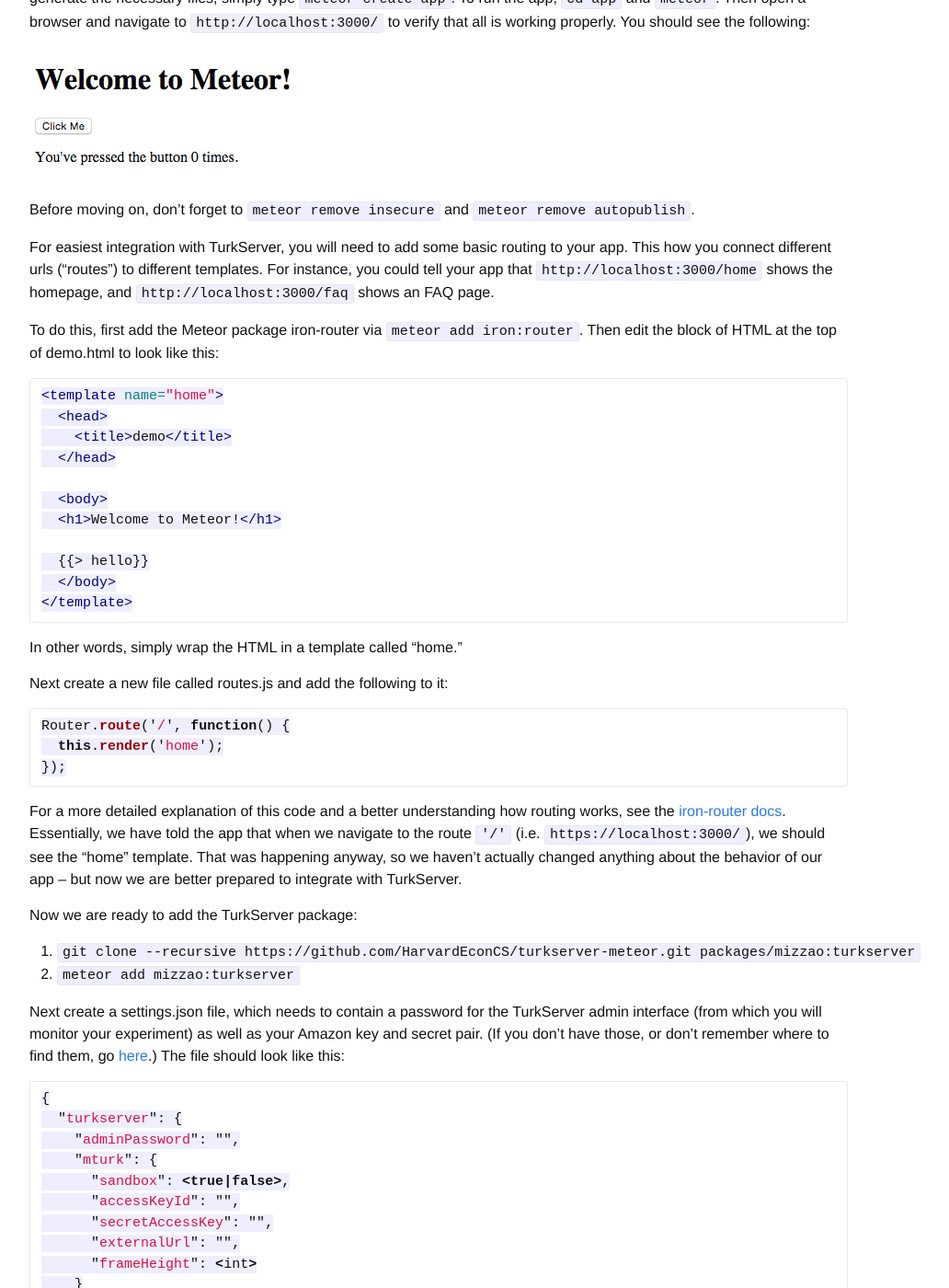
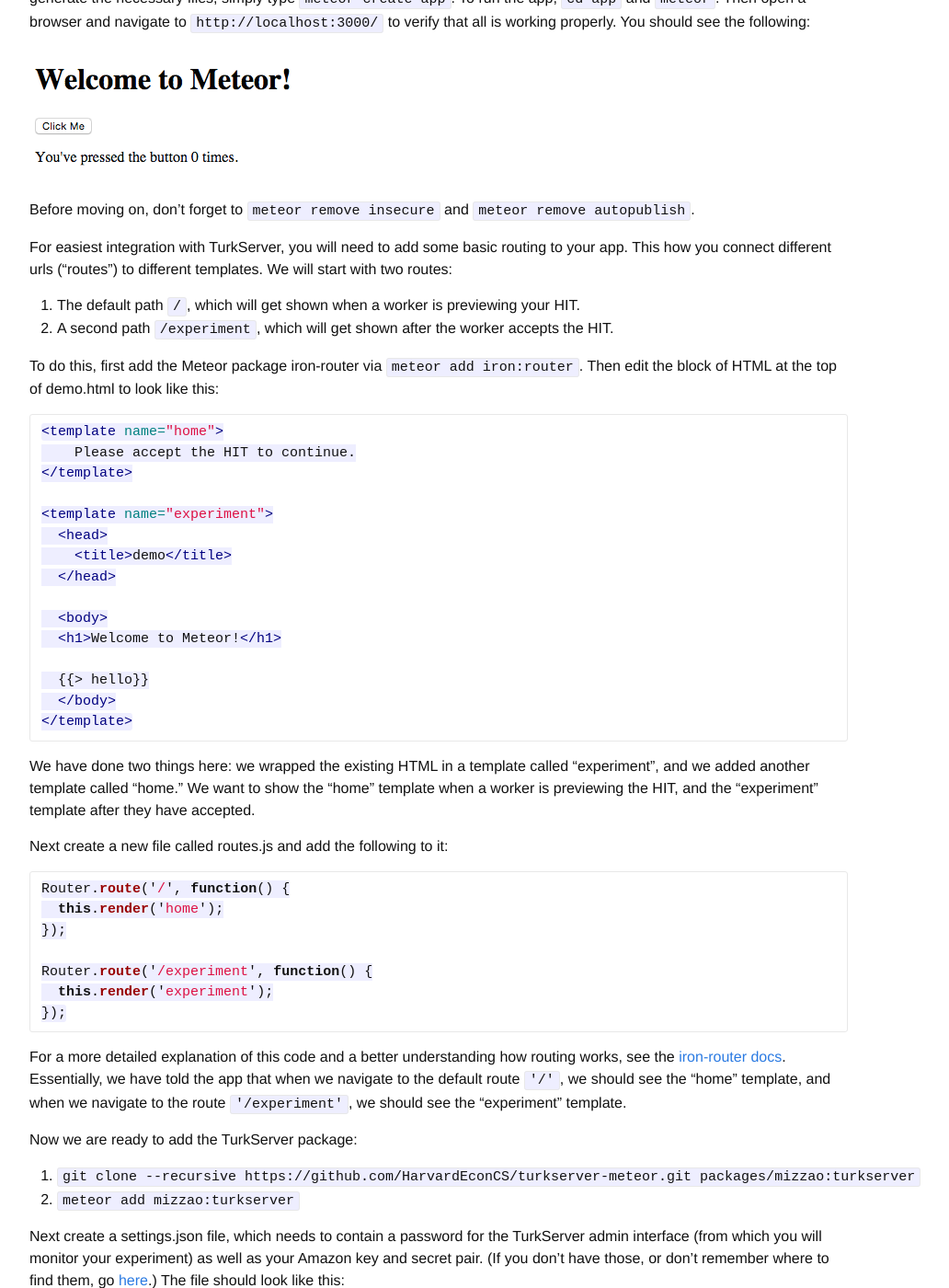
Before and after one commit to TurkServer/docs, a Jekyll site: the page built from index.md, in a window 1280 px wide and 1400 px high, scrolled down 1246 px. Shown: the whole window at 92% size, without its empty margins (163-1195 px from the left). Built offline with Jekyll 4.4.1, drawn with Linux system fonts in a browser that asks for light colours; Markdown is read by kramdown in place of the engine named in the settings; some of the changed text lies outside the part shown.

Commit message:
change default routing

````diff
--- a/index.md
+++ b/index.md
@@ -39,12 +39,19 @@
 
 Before moving on, don't forget to `meteor remove insecure` and `meteor remove autopublish`.
 
-For easiest integration with TurkServer, you will need to add some basic routing to your app. This how you connect different urls ("routes") to different templates. For instance, you could tell your app that `http://localhost:3000/home` shows the homepage, and `http://localhost:3000/faq` shows an FAQ page.
+For easiest integration with TurkServer, you will need to add some basic routing to your app. This how you connect different urls ("routes") to different templates. We will start with two routes:
+
+1. The default path `/`, which will get shown when a worker is previewing your HIT.
+2. A second path `/experiment`, which will get shown after the worker accepts the HIT.
 
 To do this, first add the Meteor package iron-router via `meteor add iron:router`. Then edit the block of HTML at the top of demo.html to look like this:
 
 ```html
 <template name="home">
+    Please accept the HIT to continue.
+</template>
+
+<template name="experiment">
   <head>
     <title>demo</title>
   </head>
@@ -57,7 +64,7 @@
 </template>
 ```
 
-In other words, simply wrap the HTML in a template called "home."
+We have done two things here: we wrapped the existing HTML in a template called "experiment", and we added another template called "home." We want to show the "home" template when a worker is previewing the HIT, and the "experiment" template after they have accepted.
 
 Next create a new file called routes.js and add the following to it:
 
@@ -65,9 +72,13 @@
 Router.route('/', function() {
   this.render('home');
 });
+
+Router.route('/experiment', function() {
+  this.render('experiment');
+});
 ```
 
-For a more detailed explanation of this code and  a better understanding how routing works, see the [iron-router docs](http://iron-meteor.github.io/iron-router/). Essentially, we have told the app that when we navigate to the route `'/'` (i.e. `https://localhost:3000/`), we should see the "home" template. That was happening anyway, so we haven't actually changed anything about the behavior of our app -- but now we are better prepared to integrate with TurkServer.
+For a more detailed explanation of this code and  a better understanding how routing works, see the [iron-router docs](http://iron-meteor.github.io/iron-router/). Essentially, we have told the app that when we navigate to the default route `'/'`, we should see the "home" template, and when we navigate to the route `'/experiment'`, we should see the "experiment" template.
 
 Now we are ready to add the TurkServer package:
 
@@ -93,7 +104,7 @@
 
 For now, fill in "adminPassword", "accessKeyId", and "secretAccessKey". We'll come back to the other parts later.
 
-Finally, run your app with `meteor --settings settings.json`. When you navigate to `http://localhost:3000/`, you should still see the "Click me" page, but now you should also see a popup that prompts you to select a "batch:"
+Finally, run your app with `meteor --settings settings.json`. When you navigate to `http://localhost:3000/` (the default route `'/'`), you should see your "home" template (which prompts you to accept the HIT), and now you should also see a popup that prompts you to select a "batch:"
 
 ![screenshot](img/popup.png)
 
@@ -121,7 +132,7 @@
 
 To make this flow work properly, we need to glue each of the two possible states (experiment and exit survey) to a different template in our application. (Note: We don't need to worry about making a template for the lobby, because the SimpleAssigner never lets the user stay there for long -- he is always immediately redirected to the experiment or exit survey. If you write an assigner that makes users wait in the lobby, you will need to design a template for it.)
 
-Let's assume that when a user is in the experiment, we want him to see the "Click Me" page. And when the user is in the exit survey, we want him to see a submit button that will allow him to submit the HIT. We already have the "Click Me" page, so let's design the exit survey.
+Let's assume that when a user is in the experiment, we want him to see the "Click Me" page. And when the user is in the exit survey, we want him to see a submit button that will allow him to submit the HIT. We already have the "Click Me" page (in the "experiment" template), so let's design the exit survey.
 
 First, we'll create the template. Add a block at the end of demo.html that looks like this:
 
@@ -167,24 +178,20 @@
 });
 ```
 
-Now we need to connect this template to a route. Change routes.js to:
+Add the following block to routes.js:
 
 ```javascript
-Router.route('/', function() {
-  this.render('home');
-});
-
 Router.route('/survey', function() {
   this.render('survey');
 });
 ```
 
-Finally, we need to tell our app that when a user is in the experiment state, we should load the `'/'` route (which is connected to the "home" template), and when a user is in the exit survey state, we should load the `'/survey'` route (which is connected to the "survey" template). Add the following inside the `Meteor.isClient` block at the top of demo.js:
+Finally, we need to tell our app that when a user is in the experiment state, we should load the `'/experiment'` route (which is connected to the "experiment" template), and when a user is in the exit survey state, we should load the `'/survey'` route (which is connected to the "survey" template). Add the following inside the `Meteor.isClient` block at the top of demo.js:
 
 ```javascript
 Tracker.autorun(function() {
   if (TurkServer.inExperiment()) {
-    Router.go('/');
+    Router.go('/experiment');
   } else if (TurkServer.inExitSurvey()) {
     Router.go('/survey');
   }
````
Also changed, not shown: other parts of index.md (+0 -4 lines), img/popup.png.
